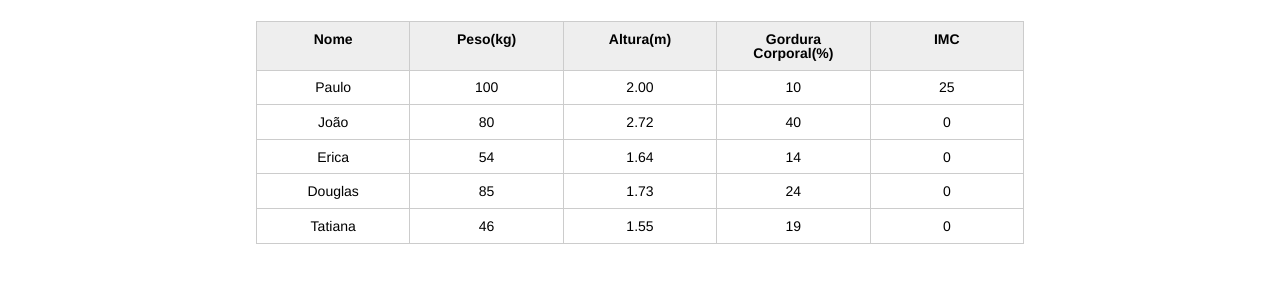
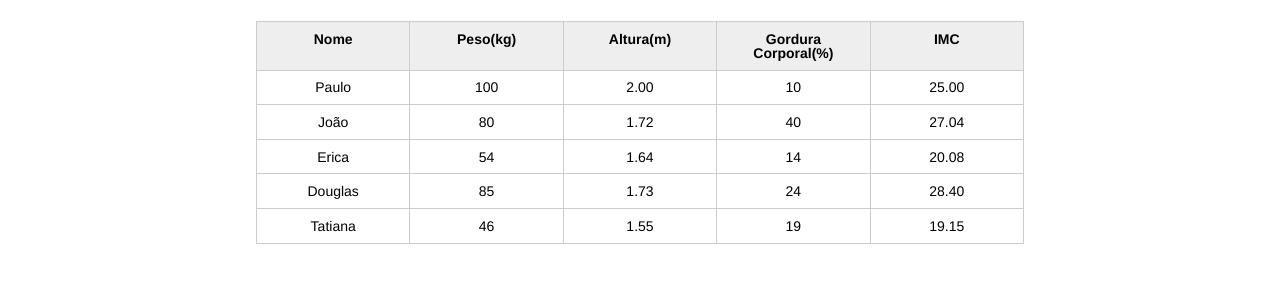
Before and after one commit to wellingtonlopesneppo/introducao-javascript, a plain HTML site: page index.html in a window 1280 px wide. Shown: the part 120-402 px from the top of the page. Drawn offline with Linux system fonts and the light colour scheme.

Commit message:
Listando o IMC de todos os pacientes

```diff
--- a/index.html
+++ b/index.html
@@ -40,7 +40,7 @@
 						<tr class="paciente" >
 							<td class="info-nome">João</td>
 							<td class="info-peso">80</td>
-							<td class="info-altura">2.72</td>
+							<td class="info-altura">1.72</td>
 							<td class="info-gordura">40</td>
 							<td class="info-imc">0</td>
 						</tr>
--- a/js/principal.js
+++ b/js/principal.js
@@ -2,8 +2,10 @@ var titulo = document.querySelector(".titulo");
 
 titulo.textContent = "Aparecida Nutriocionista"
 
-var paciente = document.querySelector("#primeiro-paciente");
+var pacientes = document.querySelectorAll(".paciente");
 
+for (var i = 0; i < pacientes.length; i++) {
+  var paciente = pacientes[i]
   var tdPeso = paciente.querySelector(".info-peso");
   var tdAltura = paciente.querySelector(".info-altura");
   var tdImc = paciente.querySelector(".info-imc");
@@ -28,7 +30,8 @@ if(altura <= 0 || altura >= 2.5) {
 
   if(pesoEhValido && alturaEhValida) {
     var imc = peso / (altura * altura);
-  tdImc.textContent = imc;
+    tdImc.textContent = imc.toFixed(2);
   } else {
     tdImc.textContent = "Altura e/ou peso inválidos!";
   }
+}
```
Lines whose indentation alone changed are shown as unchanged.
